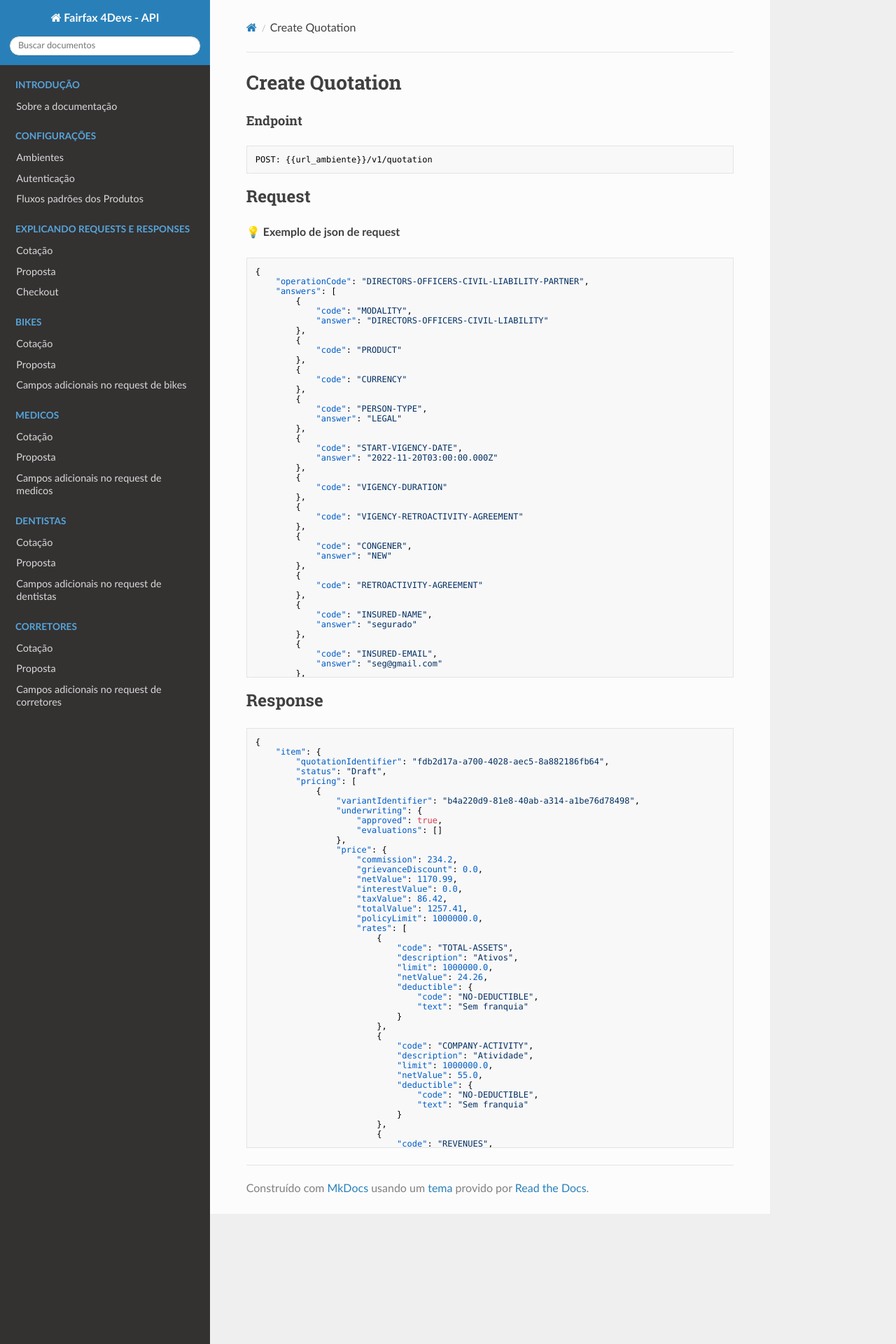
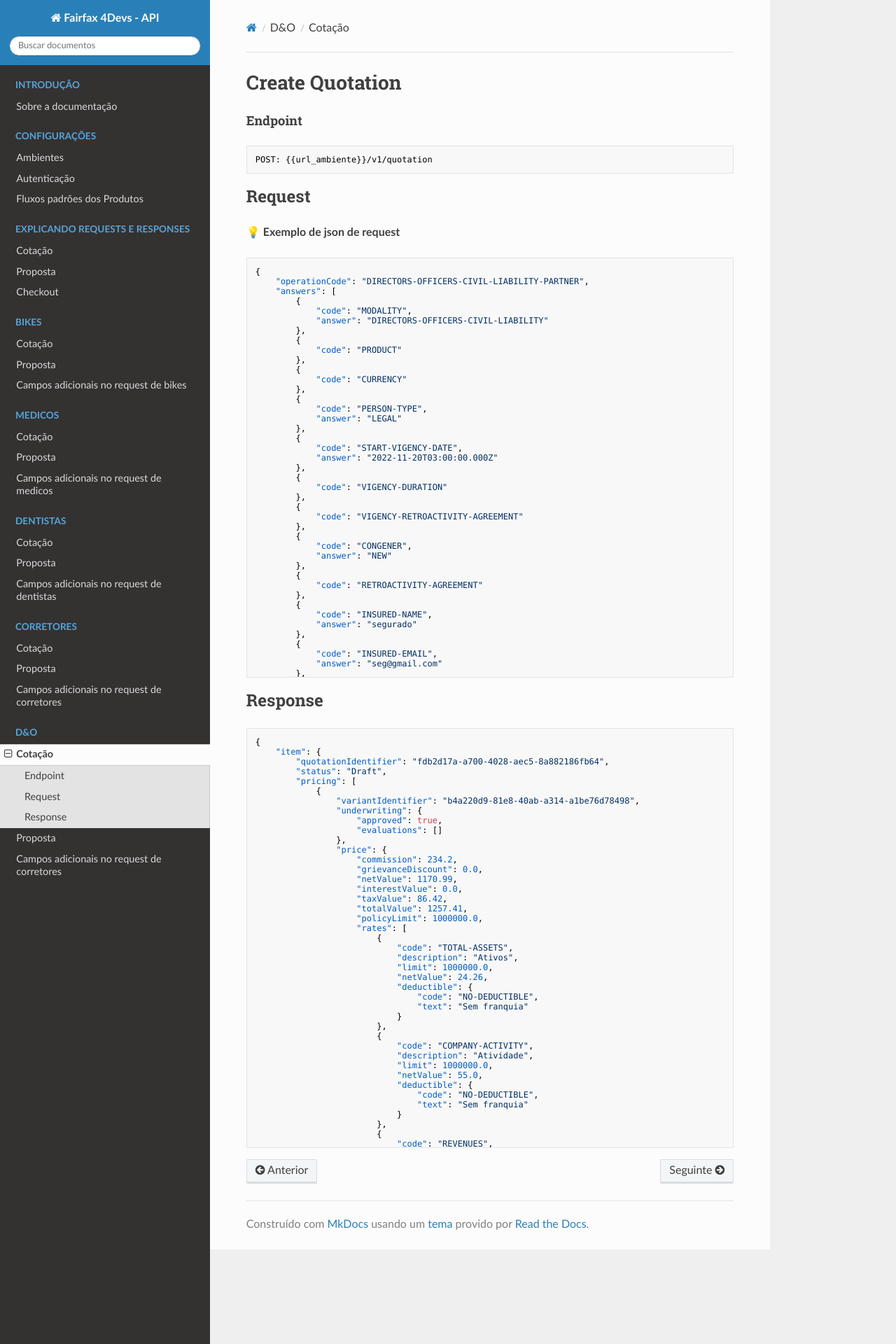
Before and after one commit to trinca137/ff-for-devs-docs, an MkDocs documentation site: the page built from docs/produtos/DAO/cotacao/request.md, in a window 1280 px wide. Shown: the top 1920 px of the page at 70% size. Built offline with MkDocs 1.6.1, drawn with Linux system fonts in a browser that asks for light colours; nearby versions of some CDN libraries.

Commit message:
css nav padding

```diff
--- a/docs/css/extra.css
+++ b/docs/css/extra.css
@@ -26,3 +26,7 @@ code {
   background: #F8F8F8;
   max-height: 600px;
 }
+
+.wy-side-scroll{
+  padding-bottom: 100px;
+}
--- a/mkdocs.yml
+++ b/mkdocs.yml
@@ -56,3 +56,8 @@ nav:
     - Cotação: 'produtos/corretores/cotacao/request.md'
     - Proposta: 'produtos/corretores/proposta/request.md'
     - Campos adicionais no request de corretores: 'produtos/corretores/explicando-formulario.md'
+
+  - 'D&O':
+    - Cotação: 'produtos/DAO/cotacao/request.md'
+    - Proposta: 'produtos/DAO/proposta/request.md'
+    - Campos adicionais no request de corretores: 'produtos/DAO/explicando-formulario.md'
```
Also changed, not shown: docs/produtos/DAO/cotacao/request.md (renamed from docs/produtos/deo/cotacao/request.md), docs/produtos/DAO/explicando-formulario.md (renamed from docs/produtos/deo/explicando-formulario.md), docs/produtos/DAO/proposta/request.md (renamed from docs/produtos/deo/proposta/request.md).
